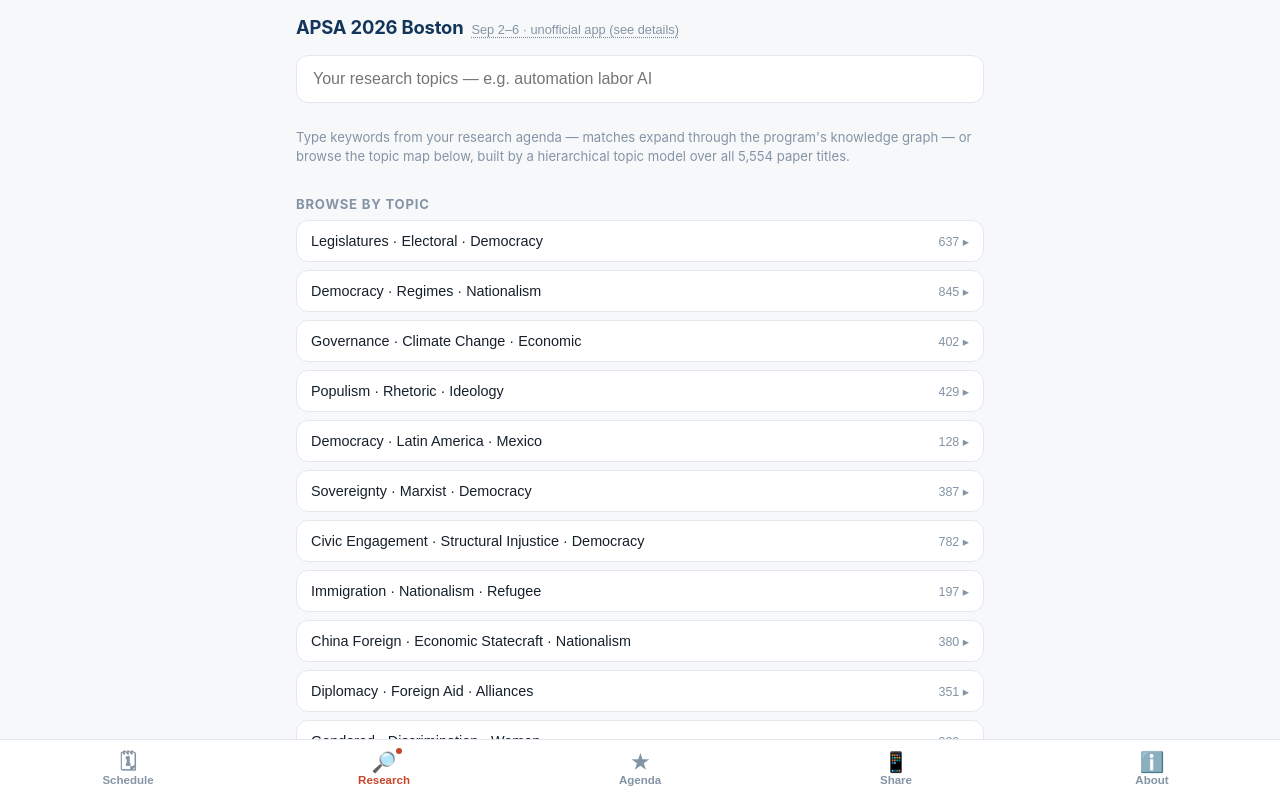
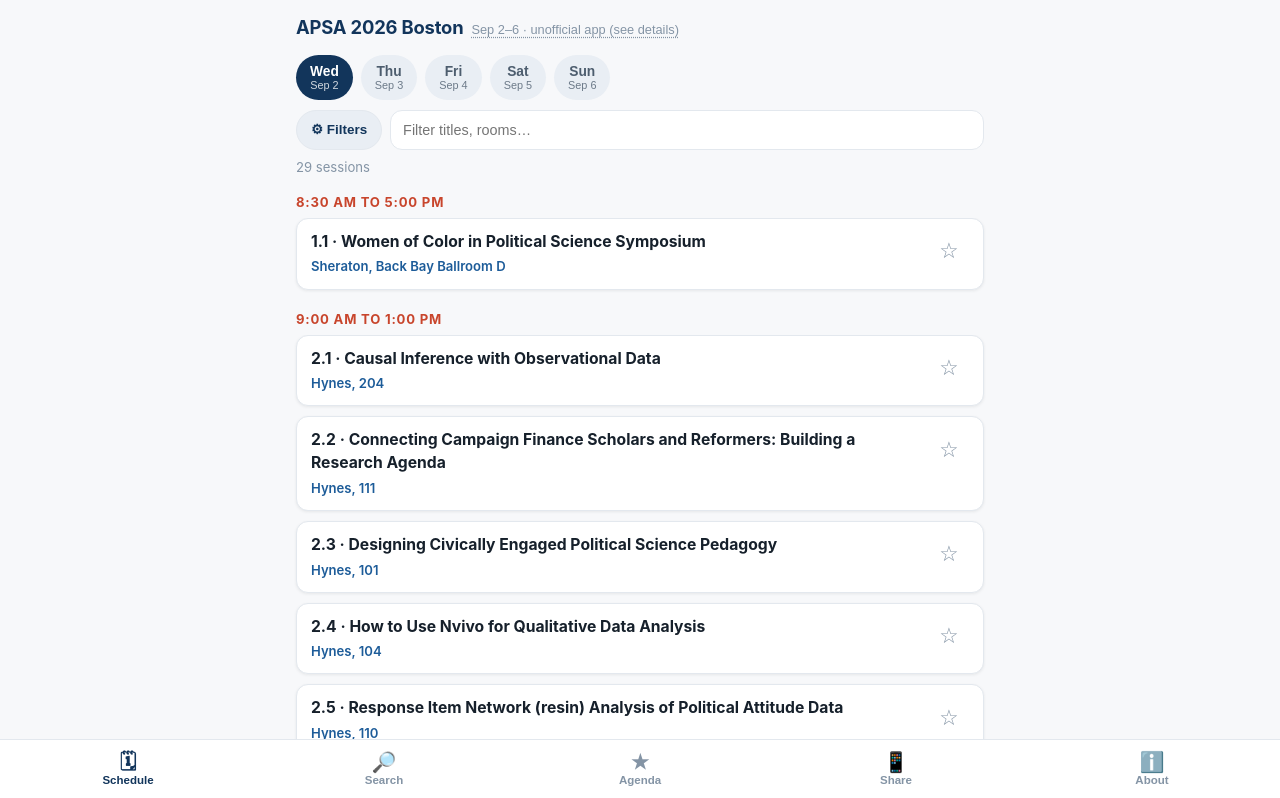
Before and after one commit to ignaciourbina/bostonpolisci26, a React (Vite) app in the folder app/: page / in a window 1280 px wide. Shown: the top 798 px of the page. Built offline with nearby package versions, Linux system fonts and the light colour scheme.

Commit message:
Revert "tabs: Search becomes Research — second tab, default on open, accent-highlighted"
This reverts commit 5ff7b09158fb6b5ec8b2a4aac51a2c9fbe320c9f.

```diff
--- a/app/src/App.jsx
+++ b/app/src/App.jsx
@@ -14,7 +14,7 @@
 
 const TABS = [
   { id: 'schedule', label: 'Schedule', icon: '🗓' },
-  { id: 'research', label: 'Research', icon: '🔎', featured: true },
+  { id: 'search', label: 'Search', icon: '🔎' },
   { id: 'agenda', label: 'Agenda', icon: '★' },
   { id: 'share', label: 'Share', icon: '📱' },
   { id: 'about', label: 'About', icon: 'ℹ️' },
@@ -35,7 +35,7 @@
 }
 
 export default function App() {
-  const [tab, setTab] = useState('research')
+  const [tab, setTab] = useState('schedule')
   const [data, setData] = useState(null)
   const [error, setError] = useState(null)
   const scrollPositions = useRef({})
@@ -69,7 +69,7 @@
             <div hidden={tab !== 'schedule'}>
               <ScheduleTab data={data} />
             </div>
-            <div hidden={tab !== 'research'}>
+            <div hidden={tab !== 'search'}>
               <SearchTab data={data} />
             </div>
             <div hidden={tab !== 'agenda'}>
@@ -86,11 +86,7 @@
 
         <nav className="tab-bar">
           {TABS.map((t) => (
-            <button
-              key={t.id}
-              className={`tab-btn ${tab === t.id ? 'active' : ''} ${t.featured ? 'featured' : ''}`}
-              onClick={() => switchTab(t.id)}
-            >
+            <button key={t.id} className={`tab-btn ${tab === t.id ? 'active' : ''}`} onClick={() => switchTab(t.id)}>
               <span className="icon">{t.icon}</span>
               {t.label}
             </button>
--- a/app/src/styles.css
+++ b/app/src/styles.css
@@ -212,18 +212,6 @@
 }
 .tab-btn .icon { font-size: 1.25rem; line-height: 1; }
 .tab-btn.active { color: var(--brand); }
-.tab-btn.featured { position: relative; }
-.tab-btn.featured::after {
-  content: '';
-  position: absolute;
-  top: 2px;
-  right: calc(50% - 18px);
-  width: 6px;
-  height: 6px;
-  border-radius: 50%;
-  background: var(--accent);
-}
-.tab-btn.featured.active { color: var(--accent); }
 
 .loading { padding: 48px; text-align: center; color: var(--ink-3); }
 .empty { padding: 24px 16px; color: var(--ink-3); text-align: center; font-size: 0.9rem; }
```
Also changed, not shown: 4 other files (tests, documents, lock files or other folders).
